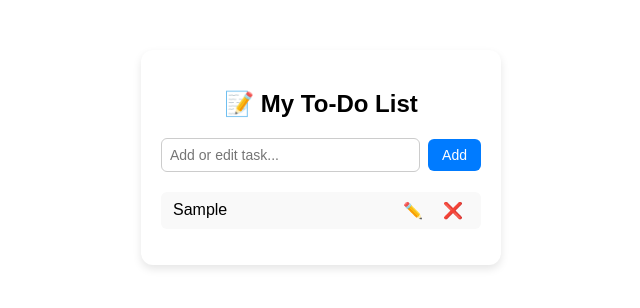
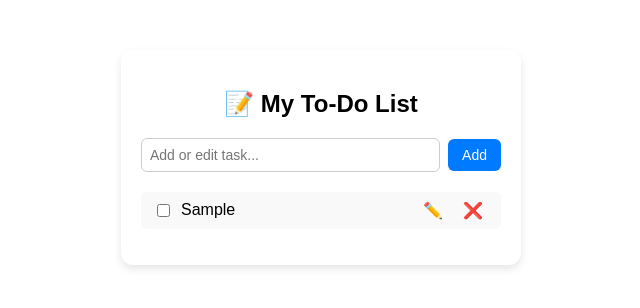
Before and after one commit to reetuTheCoder/unit_testing_react, a React (Create React App) app: page / in a window 1280 px wide. Both pictures are taken after typing "Sample" into the empty fields and a click on the button "Add". Shown: the top 308 px of the page, without its empty margins (319-959 px from the left). Built offline with nearby package versions, Linux system fonts and the light colour scheme.

Commit message:
show task completed opetion

```diff
--- a/src/Components/TodoApp.css
+++ b/src/Components/TodoApp.css
@@ -1,5 +1,5 @@
 .todo-container {
-  width: 320px;
+  width: 360px;
   margin: 50px auto;
   background: #fff;
   border-radius: 12px;
@@ -71,6 +71,17 @@
   margin-bottom: 8px;
 }
 
+.todo-left {
+  display: flex;
+  align-items: center;
+  gap: 8px;
+}
+
+.completed-task {
+  text-decoration: line-through;
+  color: #888;
+}
+
 .todo-actions {
   display: flex;
   gap: 8px;
--- a/src/Components/TodoApp.js
+++ b/src/Components/TodoApp.js
@@ -15,7 +15,7 @@ export default function TodoApp() {
       const updatedTodos = [...todos];
       console.log("updatedTodos", updatedTodos); // here will be todo old value
 
-      updatedTodos[currentIndex] = todo;
+      updatedTodos[currentIndex].text = todo;
 
       console.log("updatedTodos new", updatedTodos[currentIndex]); // here will be todo updated value
       setTodos(updatedTodos);
@@ -23,7 +23,7 @@ export default function TodoApp() {
       setCurrentIndex(null);
     } else {
       // add new todo
-      setTodos([...todos, todo]);
+      setTodos([...todos, { text: todo, completed: false }]);
     }
 
     setTodo("");
@@ -40,7 +40,7 @@ export default function TodoApp() {
   };
 
   const handleEditTodo = (index) => {
-    setTodo(todos[index]);
+    setTodo(todos[index].text);
     setIsEditing(true);
     setCurrentIndex(index);
   };
@@ -49,6 +49,12 @@ export default function TodoApp() {
     setIsEditing(false);
     setTodo("");
     setCurrentIndex(null);
+  };
+
+  const toggleCompleted = (index) => {
+    const updatedTodos = [...todos];
+    updatedTodos[index].completed = !updatedTodos[index].completed;
+    setTodos(updatedTodos);
   };
 
   return (
@@ -66,7 +72,7 @@ export default function TodoApp() {
         <button onClick={handleAddTodo} className="todo-add-btn">
           {isEditing ? "Save" : "Add"}
         </button>
-         {isEditing && (
+        {isEditing && (
           <button onClick={handleCancelEdit} className="todo-cancel-btn">
             Cancel
           </button>
@@ -76,7 +82,16 @@ export default function TodoApp() {
       <ul className="todo-list">
         {todos.map((t, index) => (
           <li key={index} className="todo-item">
-            <span>{t}</span>
+            <div className="todo-left">
+              <input
+                type="checkbox"
+                checked={t.completed}
+                onChange={() => toggleCompleted(index)}
+              />
+              <span className={t.completed ? "completed-task" : ""}>
+                {t.text}
+              </span>
+            </div>
             <div className="todo-actions">
               <button
                 onClick={() => handleEditTodo(index)}
```
